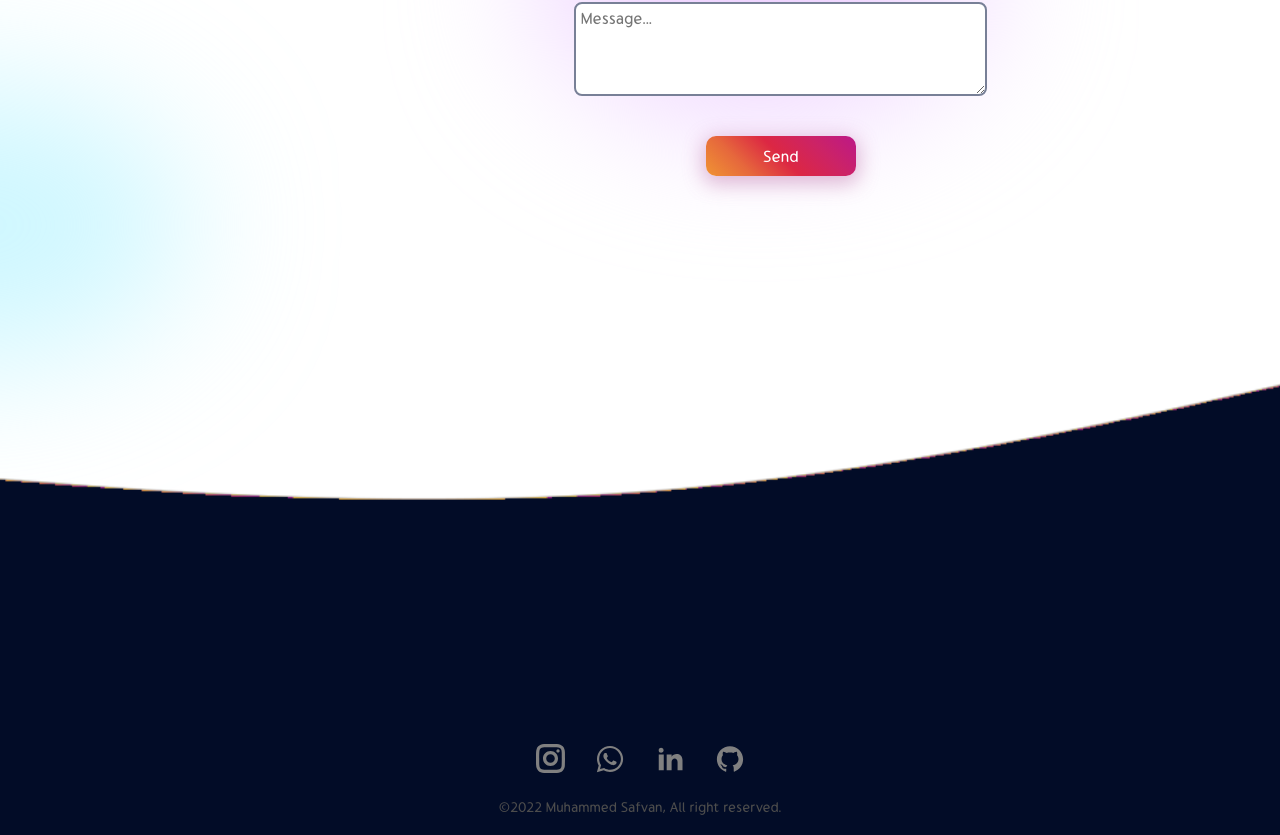
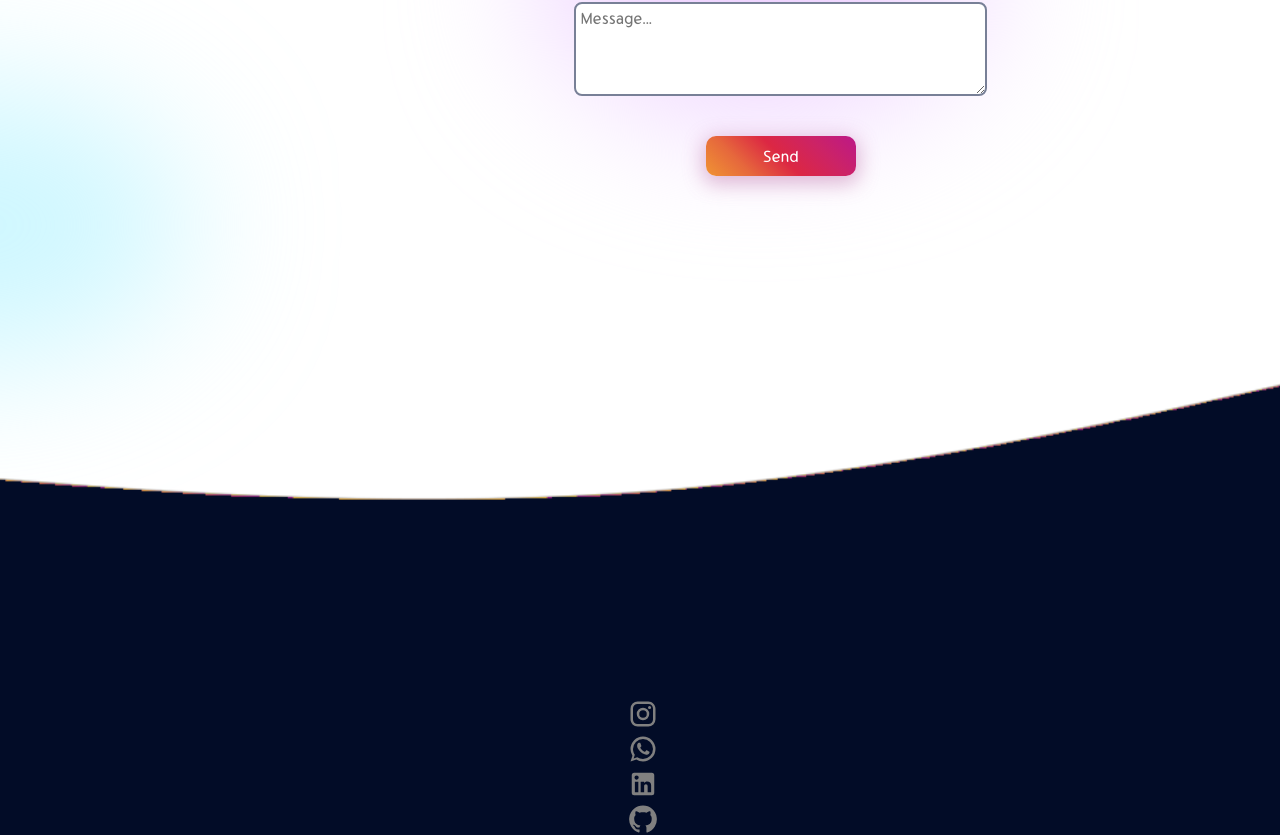
Before and after one commit to safvanms/Portfolio, a React (Create React App) app: page / in a window 1280 px wide. Shown: the part 3689-4524 px from the top of the page. Built offline with nearby package versions, Linux system fonts and the light colour scheme.

Commit message:
styles updates

```diff
--- a/src/Component/Footer/Footer.css
+++ b/src/Component/Footer/Footer.css
@@ -20,25 +20,19 @@ margin-top: 20rem;
 }
 
 
-.f-icon {
+.f-icon>a {
      display: flex;
      gap: 1.5rem;
-
+     color: grey;
+     width: 25px;
+  height: 25px;
+  margin-top: 10px;
 }
 
-.f-btns{
-     color: gray;
-     font-size: 30px;
-}
-
-.f-btns-insta{
-               color: gray;
-               font-size: 29px;
-
-          }
 
 .footer-copyright {
      font-size: 14px;
+     margin-top: 5px;
 }
 
 @media screen and (min-width: 301px) and (max-width: 480px) {
--- a/src/Component/Footer/Footer.jsx
+++ b/src/Component/Footer/Footer.jsx
@@ -1,10 +1,10 @@
 import React from 'react'
 import './Footer.css'
 import Wave from '../../img/Wave.png'
-import { GrInstagram } from 'react-icons/gr'
-import { RiLinkedinFill } from 'react-icons/ri'
-import { AiFillGithub } from 'react-icons/ai'
-import { FaWhatsapp } from 'react-icons/fa'
+import InstagramIcon from '@mui/icons-material/Instagram';
+import WhatsAppIcon from '@mui/icons-material/WhatsApp';
+import LinkedInIcon from '@mui/icons-material/LinkedIn';
+import GitHubIcon from '@mui/icons-material/GitHub';
 
 export default function Footer() {
   return (
@@ -13,16 +13,16 @@ export default function Footer() {
       <div className="f-content">
         <div className="f-icon">
           <a href="https://www.instagram.com/mdsafvan1">
-            <GrInstagram className='f-btns-insta'   />
+            <InstagramIcon   />
           </a>
           <a href="https://wa.me/917558864266">
-            <FaWhatsapp className='f-btns'  />
+            <WhatsAppIcon />
           </a>
           <a href="https://www.linkedin.com/in/muhammed-safvan-p-118a83225/">
-            <RiLinkedinFill className='f-btns'  />
+            <LinkedInIcon   />
           </a>
           <a href="https://github.com/safvanms">
-            <AiFillGithub className='f-btns'  />
+            <GitHubIcon />
           </a>
         </div>
       <span className='footer-copyright'>©2022 Muhammed Safvan, All right reserved.</span>
--- a/src/Component/Navbar/Navbar.css
+++ b/src/Component/Navbar/Navbar.css
@@ -75,7 +75,7 @@
     margin-right: 30px;
   }
   .dark-button {
-    margin-bottom: 27px;
+    margin-bottom: 24px;
     margin-right: 20px;
   }
   .n-wrapper {
@@ -201,7 +201,7 @@
   justify-content: center;
   align-items: center;
   gap: 15px;
-padding-top: 11px;
+padding-top: 8px;
 }
 
 .spread-icons>span>a>*{
@@ -219,3 +219,48 @@ color: white;
 .dark-btn{
 color: black;
 }
+
+.dark{
+  background-color: black;
+}
+
+.profile{
+  padding: 5px 0px 10px 0px;
+   display: flex;
+  justify-content: center;
+  align-items: center;
+}
+
+.profile-dark{
+  padding: 20px 0px 10px 0px;
+   display: flex;
+  justify-content: center;
+  align-items: center;
+  background-color: black;
+  color: whitesmoke;
+}
+
+.profile-details{
+  display: flex;
+  flex-direction: column;
+  justify-content: center;
+  align-items: center;
+}
+
+.profile-details>p:nth-child(2){
+  font-size: 12px;
+  margin: 3px;
+}
+
+.profile-details>p:nth-child(3){
+  font-size: 13px;
+  margin: 0;
+}
+
+.avatar{
+  width: 80px;
+  height: 80px;
+  border-radius: 50px;
+  margin: 10px 0px 5px 0px;
+  border: 2px solid rgb(127, 126, 126);
+}
--- a/src/Component/Navbar/Navbar.jsx
+++ b/src/Component/Navbar/Navbar.jsx
@@ -8,13 +8,13 @@ import { themeContext } from '../../Context'
 import { useContext } from 'react'
 import Button from '@mui/material/Button'
 import Menu from '@mui/material/Menu'
-import InstagramIcon from '@mui/icons-material/Instagram';
-import WhatsAppIcon from '@mui/icons-material/WhatsApp';
-import LinkedInIcon from '@mui/icons-material/LinkedIn';
-import GitHubIcon from '@mui/icons-material/GitHub';
-import MenuIcon from '@mui/icons-material/Menu';
-import MenuOpenIcon from '@mui/icons-material/MenuOpen';
-
+import InstagramIcon from '@mui/icons-material/Instagram'
+import WhatsAppIcon from '@mui/icons-material/WhatsApp'
+import LinkedInIcon from '@mui/icons-material/LinkedIn'
+import GitHubIcon from '@mui/icons-material/GitHub'
+import MenuIcon from '@mui/icons-material/Menu'
+import MenuOpenIcon from '@mui/icons-material/MenuOpen'
+import Avatar from '../Navbar/avatar.jpeg'
 
 function Navbar() {
   const theme = useContext(themeContext)
@@ -41,16 +41,19 @@ function Navbar() {
           )}
         </div>
 
-        <div className='hamburger'>
+        <div className="hamburger">
           <Button
             id="basic-button"
             aria-controls={open ? 'basic-menu' : undefined}
             aria-haspopup="true"
             aria-expanded={open ? 'true' : undefined}
             onClick={handleClick}
-            // className={darkMode? 'white-btn' : 'dark-btn'}
           >
-            {open ?(<MenuOpenIcon className={darkMode?'white-btn':'dark-btn'}/>):(<MenuIcon className={darkMode?'white-btn':'dark-btn'}/>)}
+            {open ? (
+              <MenuOpenIcon className={darkMode ? 'white-btn' : 'dark-btn'} />
+            ) : (
+              <MenuIcon className={darkMode ? 'white-btn' : 'dark-btn'} />
+            )}
           </Button>
           <Menu
             id="basic-menu"
@@ -61,22 +64,73 @@ function Navbar() {
               'aria-labelledby': 'basic-button',
             }}
           >
-            <div className={darkMode?"dark-spread" : 'spread'}>
-            <Link to='Services' smooth={true} spy={true} onClick={handleClose}>Services</Link>
-            <Link to='works' smooth={true} spy={true} onClick={handleClose}>Works</Link>
-            <Link to='experience' smooth={true} spy={true} onClick={handleClose}>Experiences</Link>
-            <Link to='portfolio' smooth={true} spy={true} onClick={handleClose}>Portfolio</Link>
-            <Link to='contact' smooth={true} spy={true} onClick={handleClose}>Contacts</Link>
+            <div className={darkMode ? 'dark-spread' : 'spread'}>
+              <Link
+                to="Services"
+                smooth={true}
+                spy={true}
+                onClick={handleClose}
+              >
+                Services
+              </Link>
+              <Link to="works" smooth={true} spy={true} onClick={handleClose}>
+                Works
+              </Link>
+              <Link
+                to="experience"
+                smooth={true}
+                spy={true}
+                onClick={handleClose}
+              >
+                Experiences
+              </Link>
+              <Link
+                to="portfolio"
+                smooth={true}
+                spy={true}
+                onClick={handleClose}
+              >
+                Portfolio
+              </Link>
+              <Link to="contact" smooth={true} spy={true} onClick={handleClose}>
+                Contacts
+              </Link>
             </div>
+			{/* {!darkMode&&<hr/>} */}
+            <div className={darkMode ? 'profile-dark' : 'profile'}>
+			  <div className="profile-details">
+                <div>
+                  <img className="avatar" src={Avatar} alt="avatar" />
+                </div>
+                <p>muhammedsafvan1ms@gmail.com</p>
+                <p>+91 755-886-4266</p>
+              </div>
+            </div>
+			{!darkMode&&<hr/>}
             <div className="spread-icons">
-              <span><a href="https://www.instagram.com/mdsafvan1"><InstagramIcon/></a></span>
-              <span><a href="https://wa.me/917558864266"><WhatsAppIcon/></a></span>
-              <span><a href="https://www.linkedin.com/in/muhammed-safvan-p-118a83225/"><LinkedInIcon/></a></span>
-              <span><a href="https://github.com/safvanms"><GitHubIcon/></a></span>
+              <span>
+                <a href="https://www.instagram.com/mdsafvan1">
+                  <InstagramIcon />
+                </a>
+              </span>
+              <span>
+                <a href="https://wa.me/917558864266">
+                  <WhatsAppIcon />
+                </a>
+              </span>
+              <span>
+                <a href="https://www.linkedin.com/in/muhammed-safvan-p-118a83225/">
+                  <LinkedInIcon />
+                </a>
+              </span>
+              <span>
+                <a href="https://github.com/safvanms">
+                  <GitHubIcon />
+                </a>
+              </span>
             </div>
           </Menu>
         </div>
-
       </div>
 
       <div className="n-right">
```
Also changed, not shown: src/Component/Navbar/avatar.jpeg (added).
